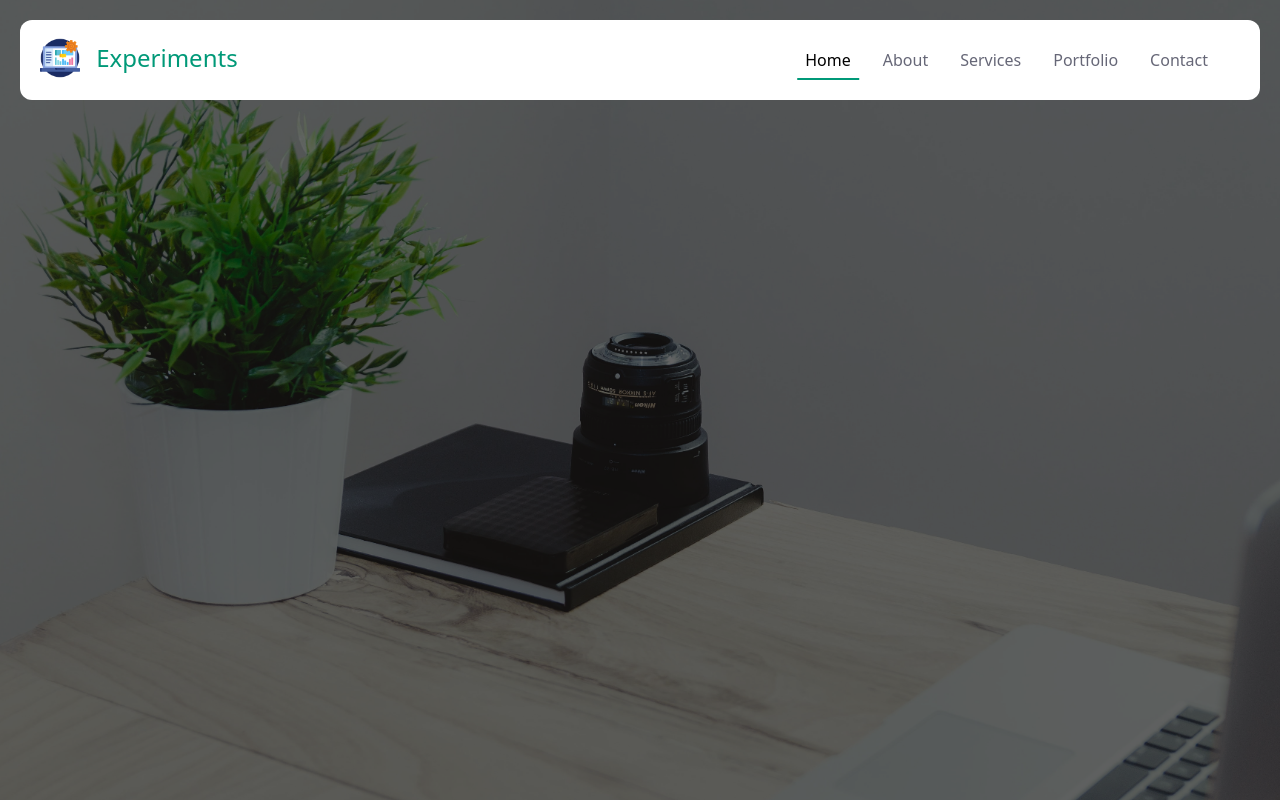
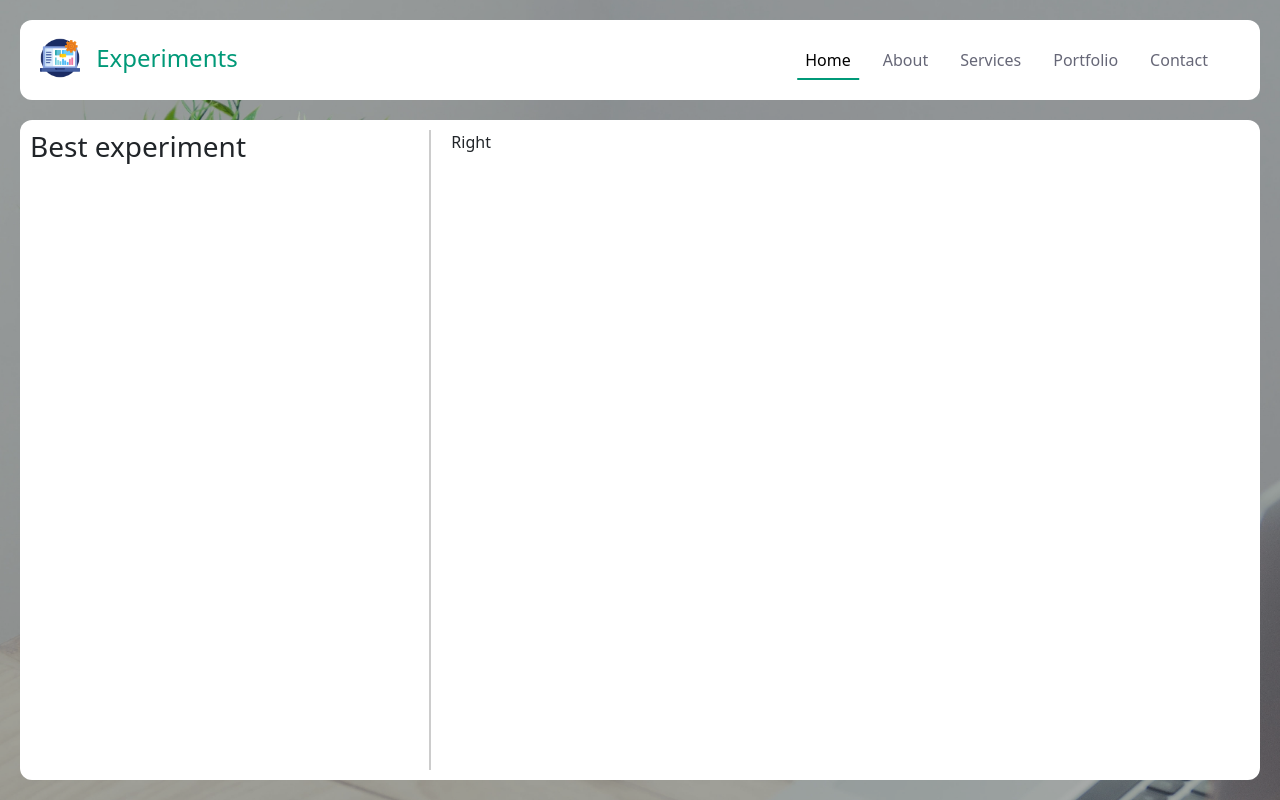
Before and after one commit to theanhtran372000/ExperimentManagementSystem, a Flask app: page /home in a window 1280 px wide. Run offline with Flask 3, Linux system fonts and the light colour scheme.

Commit message:
feat: add some code to home page

```diff
--- a/static/css/base.css
+++ b/static/css/base.css
@@ -73,11 +73,23 @@
 }
 
 .content-section::before {
-    background-color: rgba(0, 0, 0, 0.6);
+    background-color: rgba(0, 0, 0, 0.3);
     content: "";
     position: absolute;
     top: 0;
     left: 0;
     right: 0;
     bottom: 0;
+    z-index: 1;
 }
+
+.content-body {
+    position: absolute;
+    background-color: white;
+    border-radius: 12px;
+    top: 120px;
+    left: 20px;
+    right: 20px;
+    bottom: 20px;
+    z-index: 2;
+}
--- /dev/null
+++ b/static/css/home.css
@@ -0,0 +1,22 @@
+.content-container {
+    width: 100%;
+    height: 100%;
+    display: flex;
+    flex-direction: row;
+    align-items: stretch;
+    justify-content: space-between;
+}
+
+/* LEFT PART */
+.content-container-left {
+    width: 100%;
+    margin: 10px;
+    border-right: #ccc 2px solid;
+    flex: 1;
+}
+
+.content-container-right {
+    width: 100%;
+    margin: 10px;
+    flex: 2;
+}
--- a/templates/base.html
+++ b/templates/base.html
@@ -70,7 +70,9 @@
 
     <!-- Content -->
     <section class="content-section">
-        {% block content %} {% endblock %}
+        <div class="content-body">
+            {% block content %} {% endblock %}
+        </div>
     </section>
     <!-- End Content -->
 
--- a/templates/home.html
+++ b/templates/home.html
@@ -1,9 +1,30 @@
 {% extends "base.html" %}
 
+{# HEADER SECTION #}
 {% block title %} Home Page {% endblock %}
 
 {% block css %}
+<link rel="stylesheet" type="text/css" href="css/home.css">
 {% endblock %}
 
+{# BODY SECTION #}
 {% block content %}
+
+<div class="content-container">
+
+    <div class="content-container-left">
+        <div class="content-container-left-top">
+            <h3>Best experiment</h3>
+
+            <div class="content-container-left-top-body">
+
+            </div>
+        </div>
+    </div>
+    <div class="content-container-right">
+        Right
+    </div>
+
+</div>
+
 {% endblock %}
```
